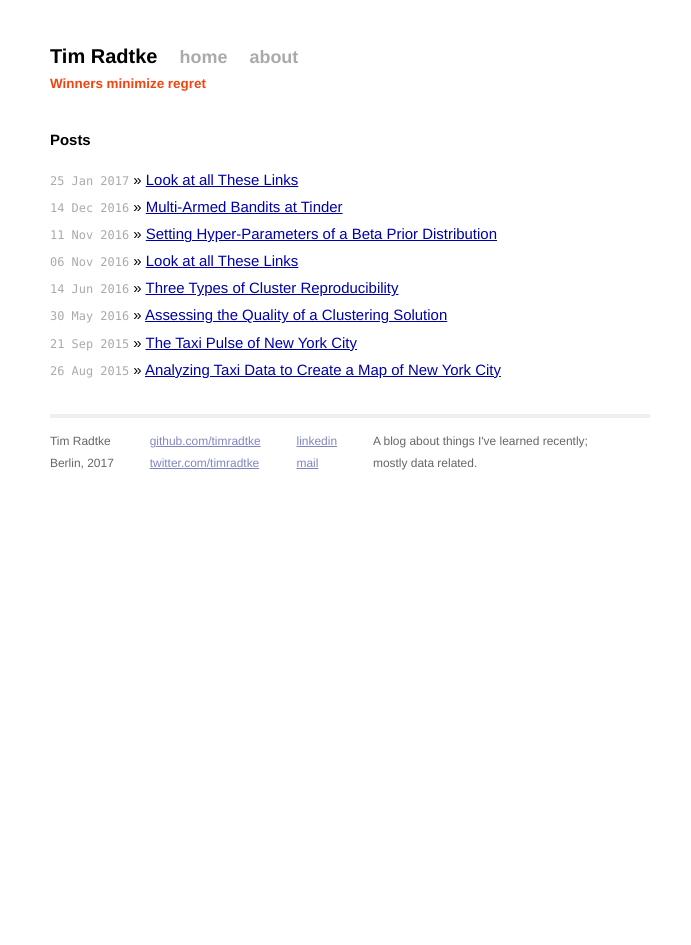
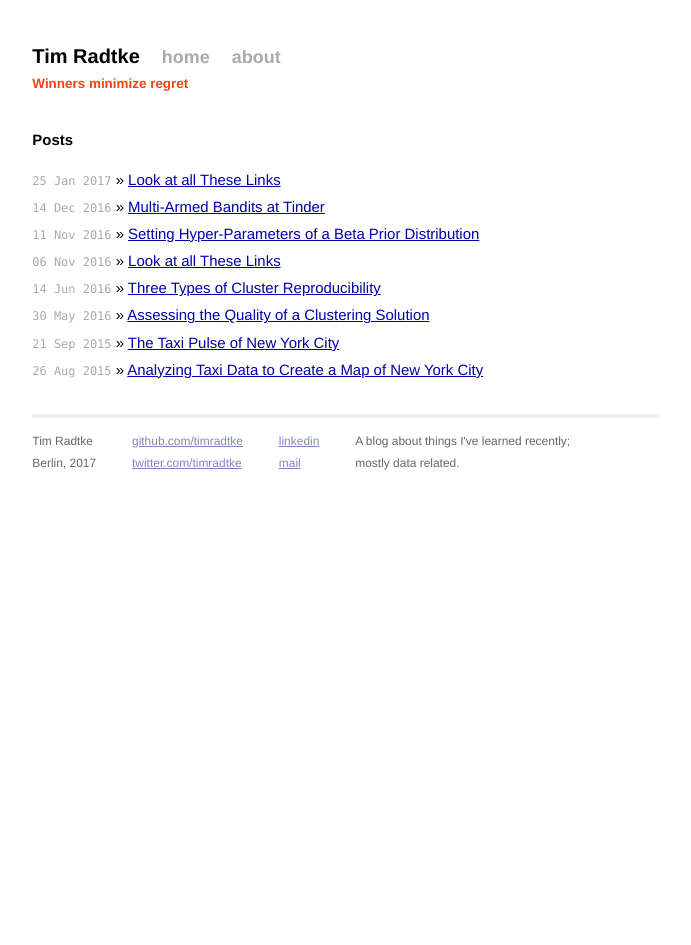
Before and after one commit to timradtke/timradtke.github.io, a Jekyll site: the page built from index.html, in a window 1280 px wide. Shown: the whole page, without its empty margins (290-981 px from the left). Built offline with Jekyll 4.4.1, drawn with Linux system fonts in a browser that asks for light colours.

Commit message:
reduce padding on sides

```diff
--- a/css/main.css
+++ b/css/main.css
@@ -87,11 +87,11 @@ img {
 .site {
   font-size: 115%;
   text-align: justify;
-  /*width: 42em;*/
-  max-width: 600px;
+  width: 42em;
+  /*max-width: 600px;*/
   margin: 3em auto 2em;
-  padding-left: 3em;
-  padding-right: 3em;
+  padding-left: 1.5em;
+  padding-right: 2em;
   line-height: 1.5em;
 }
 
```
